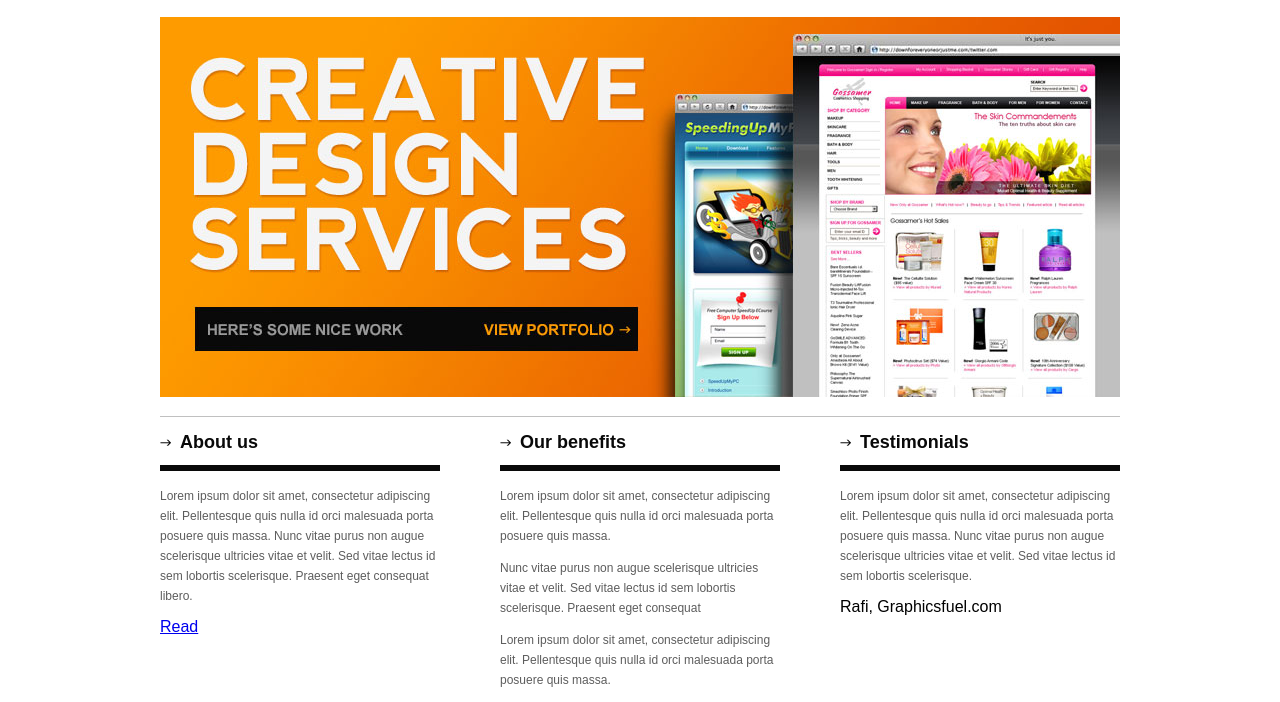
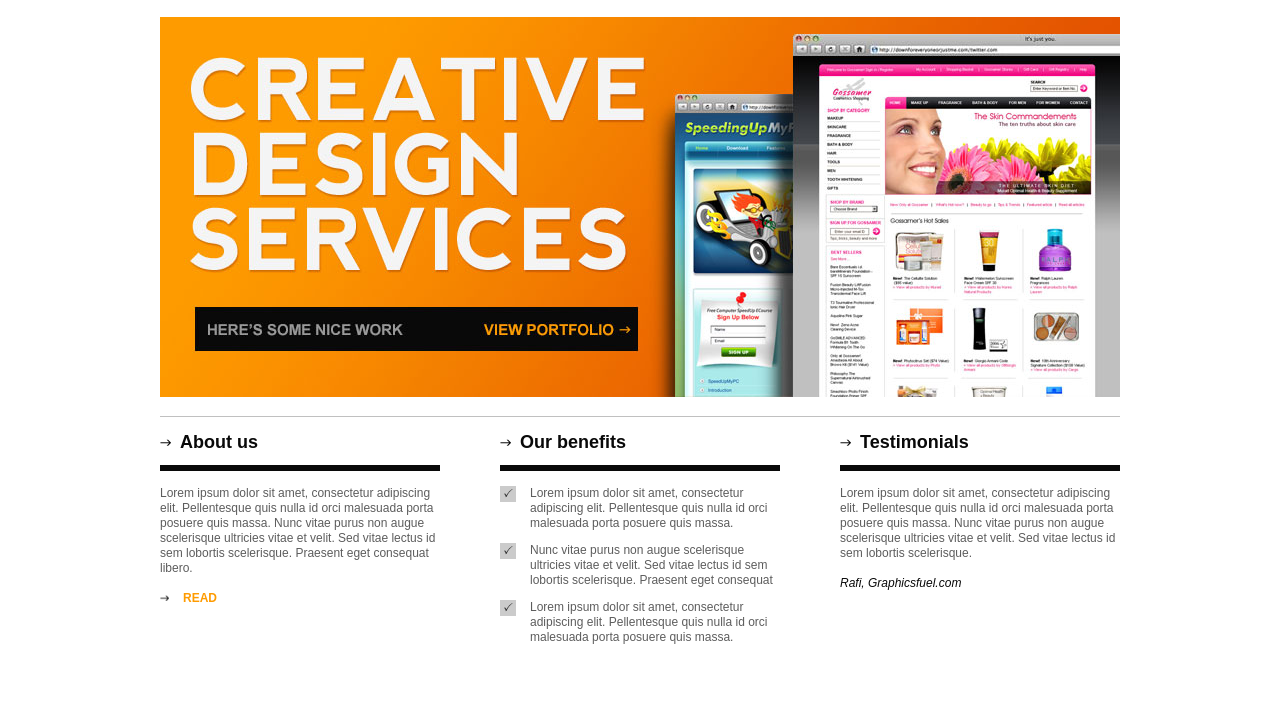
Before and after one commit to jimmygg/psd-to-html-2020, a plain HTML site: page index.html in a window 1280 px wide. Shown: the part 164-866 px from the top of the page. After the commit the page ends 821 px from the top, so only its background shows below. Drawn offline with Linux system fonts and the light colour scheme.

Commit message:
styles main content box

```diff
--- a/css/styles.css
+++ b/css/styles.css
@@ -1,11 +1,8 @@
 /* Global */
 body{
 	font-family: Arial, Helvetica, sans-serif;
+	border-top: 17px solid #090909;
 	margin: 0;
-}
-
-html{
-	border-top: 17px solid #090909;
 }
 
 h2{
@@ -34,6 +31,25 @@ h2{
 .block-border{
 	padding: 20px 0 15px;
 	border-bottom: 1px solid #c0c0c0;
+}
+
+.link-arrow{
+	color: #fe9b00;
+	font-size: 12px;
+	font-weight: bold;
+	padding-left: 23px;
+	text-decoration: none;
+	text-transform: uppercase;
+	position: relative;
+}
+.link-arrow:hover{
+	text-decoration: underline;
+}
+.link-arrow-img{
+	width: 9px;
+	position: absolute;
+	left: 0;
+  top: 4px;
 }
 
 /* Header */
@@ -92,13 +108,20 @@ h2{
 #mainContent p{
 	color: #5d5d5d;
 	font-size: 12px;
-	line-height: 20px;
+	line-height: 15px;
 }
 
 #box-benefits-list{
 	list-style: none;
 	margin: 0;
 	padding: 0;
+}
+
+#box-benefits-list li{
+	padding-left:30px;
+	background-image: url('../img/check.png');
+	background-repeat: no-repeat;
+	background-position: top left;
 }
 
 .box{
@@ -109,3 +132,10 @@ h2{
 .box + .box{
 	margin-left: 60px;
 }
+
+.box-link{
+	color: #090909;
+	font-style: italic;
+	font-size: 12px;
+	text-decoration: none;
+}
--- a/index.html
+++ b/index.html
@@ -48,7 +48,7 @@
 				<p>Lorem ipsum dolor sit amet, consectetur adipiscing elit. Pellentesque quis nulla id orci malesuada porta
 					posuere quis massa. Nunc vitae purus non augue scelerisque ultricies vitae et velit. Sed vitae lectus id sem
 					lobortis scelerisque. Praesent eget consequat libero. </p>
-				<a href="#">Read</a>
+				<a href="#" class="link-arrow"><img class="link-arrow-img" src="img/arrow.png" />Read</a>
 			</div>
 			<div class="box">
 				<h2>Our benefits</h2>
@@ -74,7 +74,7 @@
 				<p>Lorem ipsum dolor sit amet, consectetur adipiscing elit. Pellentesque quis nulla id orci malesuada porta
 					posuere quis massa. Nunc vitae purus non augue scelerisque ultricies vitae et velit. Sed vitae lectus id sem
 					lobortis scelerisque. </p>
-				<span>Rafi, Graphicsfuel.com</span>
+				<a href="#" class="box-link">Rafi, Graphicsfuel.com</a>
 			</div>
 		</div>
 
```
